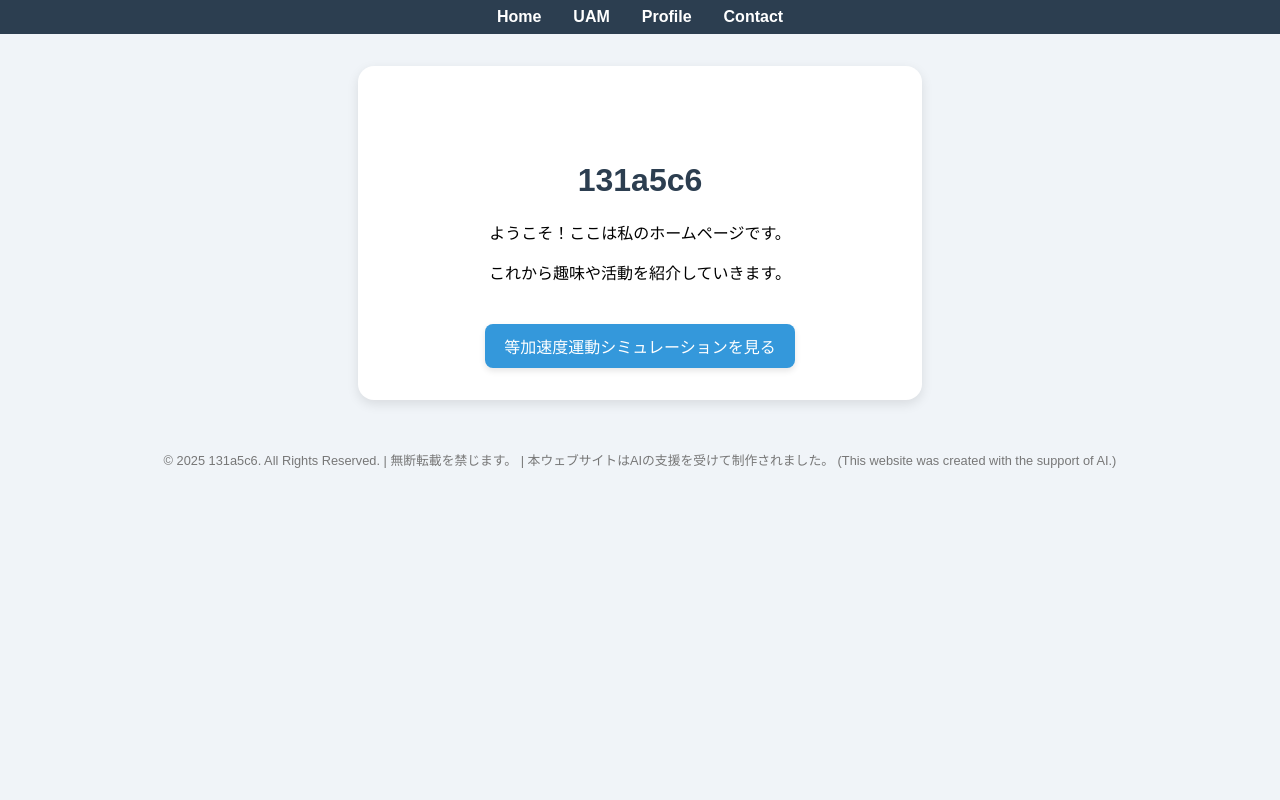
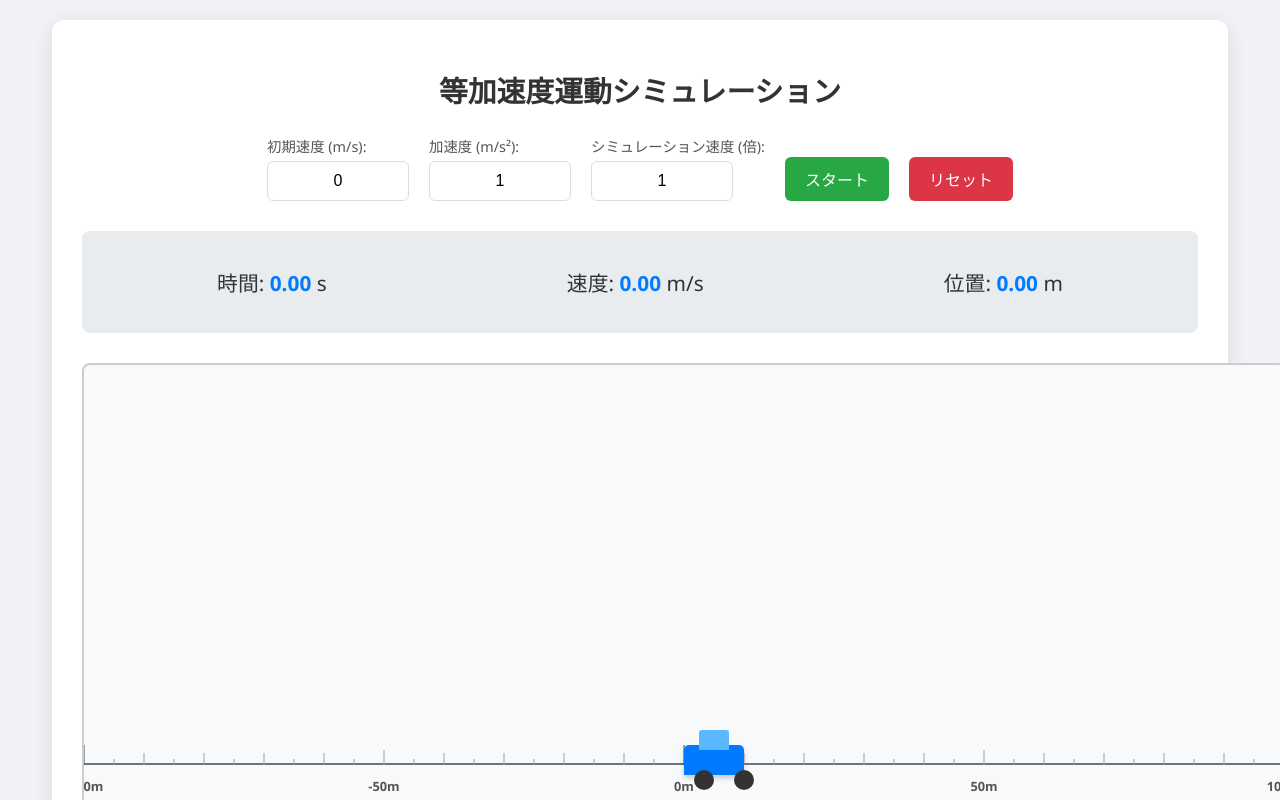
Before and after one commit to 131a5c6/UAM, a plain HTML site: page index.html in a window 1280 px wide. Shown: the top 800 px of the page. Drawn offline with Linux system fonts and the light colour scheme.

Commit message:
Add files via upload

```diff
--- a/index.html
+++ b/index.html
@@ -1,78 +1,55 @@
 <!DOCTYPE html>
 <html lang="ja">
 <head>
-  <meta charset="UTF-8">
-  <title>131a5c6 | Home</title>
-  <style>
-    body { font-family: sans-serif; margin: 0; padding: 0; background: #f0f4f8; text-align: center; }
-
-    /* ナビゲーション */
-    nav {
-      background: #2c3e50;
-      padding: 0.5em 0;
-    }
-    .menu {
-      list-style: none;
-      margin: 0;
-      padding: 0;
-      display: flex;
-      justify-content: center;
-    }
-    .menu li {
-      margin: 0 1em;
-    }
-    .menu a {
-      color: white;
-      text-decoration: none;
-      font-weight: bold;
-      transition: color 0.3s;
-    }
-    .menu a:hover {
-      color: #1abc9c;
-    }
-
-    /* 本文 */
-    h1 { color: #2c3e50; margin-top: 2em; }
-    .card { max-width: 500px; margin: 2em auto; padding: 2em; background: white; border-radius: 16px; box-shadow: 0 4px 12px rgba(0,0,0,0.1); }
-    .button {
-      display: inline-block;
-      margin-top: 1.5em;
-      padding: 0.6em 1.2em;
-      background: #3498db;
-      color: white;
-      text-decoration: none;
-      border-radius: 8px;
-      box-shadow: 0 3px 6px rgba(0,0,0,0.1);
-      transition: background 0.3s;
-    }
-    .button:hover { background: #217dbb; }
-
-    /* フッター */
-    footer { margin-top: 3em; padding: 1em; font-size: 0.8em; color: #777; line-height: 1.6; }
-  </style>
+    <meta charset="UTF-8">
+    <meta name="viewport" content="width=device-width, initial-scale=1.0">
+    <title>等加速度運動シミュレーション</title>
+    <link rel="stylesheet" href="style.css">
 </head>
 <body>
-  <!-- ナビゲーション -->
-  <nav>
-    <ul class="menu">
-      <li><a href="index.html">Home</a></li>
-      <li><a href="UAM/index.html">UAM</a></li>
-      <li><a href="#">Profile</a></li>
-      <li><a href="#">Contact</a></li>
-    </ul>
-  </nav>
+    <div class="container">
+        <h1>等加速度運動シミュレーション</h1>
 
-  <!-- メインコンテンツ -->
-  <div class="card">
-    <h1>131a5c6</h1>
-    <p>ようこそ！ここは私のホームページです。</p>
-    <p>これから趣味や活動を紹介していきます。</p>
-    <a href="UAM/index.html" class="button">等加速度運動シミュレーションを見る</a>
-  </div>
+        <div class="controls">
+            <div>
+                <label for="initialVelocity">初期速度 (m/s):</label>
+                <input type="number" id="initialVelocity" value="0" step="0.1">
+            </div>
+            <div>
+                <label for="acceleration">加速度 (m/s²):</label>
+                <input type="number" id="acceleration" value="1" step="0.1">
+            </div>
+            <div>
+                <label for="simSpeed">シミュレーション速度 (倍):</label>
+                <input type="number" id="simSpeed" value="1" step="0.1" min="0.1">
+            </div>
+            <button id="startButton">スタート</button>
+            <button id="resetButton">リセット</button>
+        </div>
 
-  <!-- フッター -->
-  <footer>
-    © 2025 131a5c6. All Rights Reserved. | 無断転載を禁じます。 | 本ウェブサイトはAIの支援を受けて制作されました。 (This website was created with the support of AI.)
-  </footer>
+        <div class="display-area">
+            <p>時間: <span id="timeDisplay">0.00</span> s</p>
+            <p>速度: <span id="velocityDisplay">0.00</span> m/s</p>
+            <p>位置: <span id="positionDisplay">0.00</span> m</p>
+        </div>
+
+        <div class="simulation-area">
+            <div id="object"></div>
+            <div class="ground-line"></div>
+            <div class="scale-marks">
+                </div>
+            <div class="path-plots">
+                </div>
+        </div>
+
+        <div class="footer">
+            <p>※オブジェクトは左端からスタートします。画面の右端を超えると見えなくなります。</p>
+            <p>※薄い青い点は移動の軌跡です（1秒ごと）。</p>
+            <p>※このサイトはAIを使用して作成されました。</p>
+            <p>© 131a5c6 </p>
+        </div>
+    </div>
+
+    <script src="script.js"></script>
 </body>
 </html>
```
